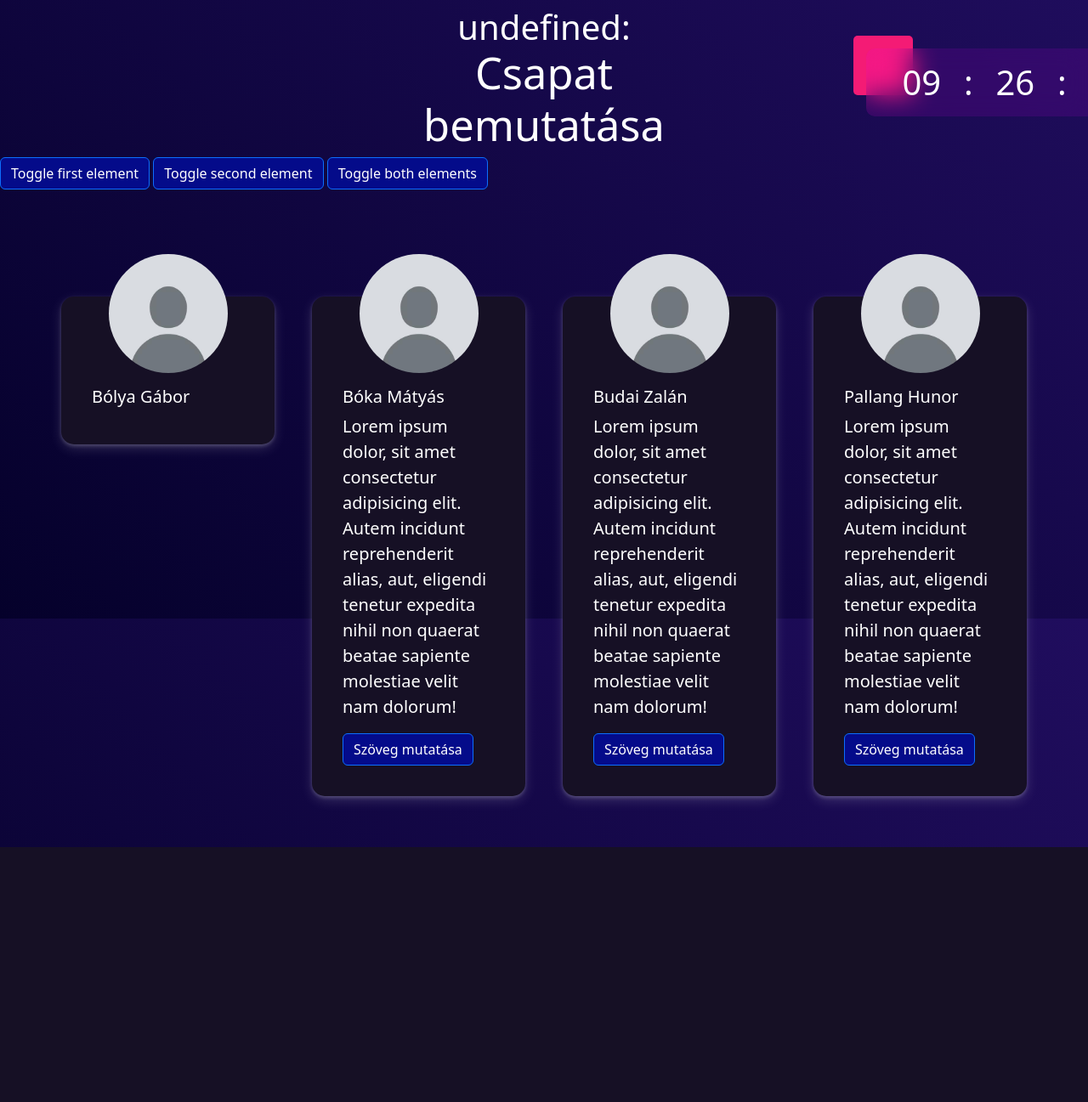
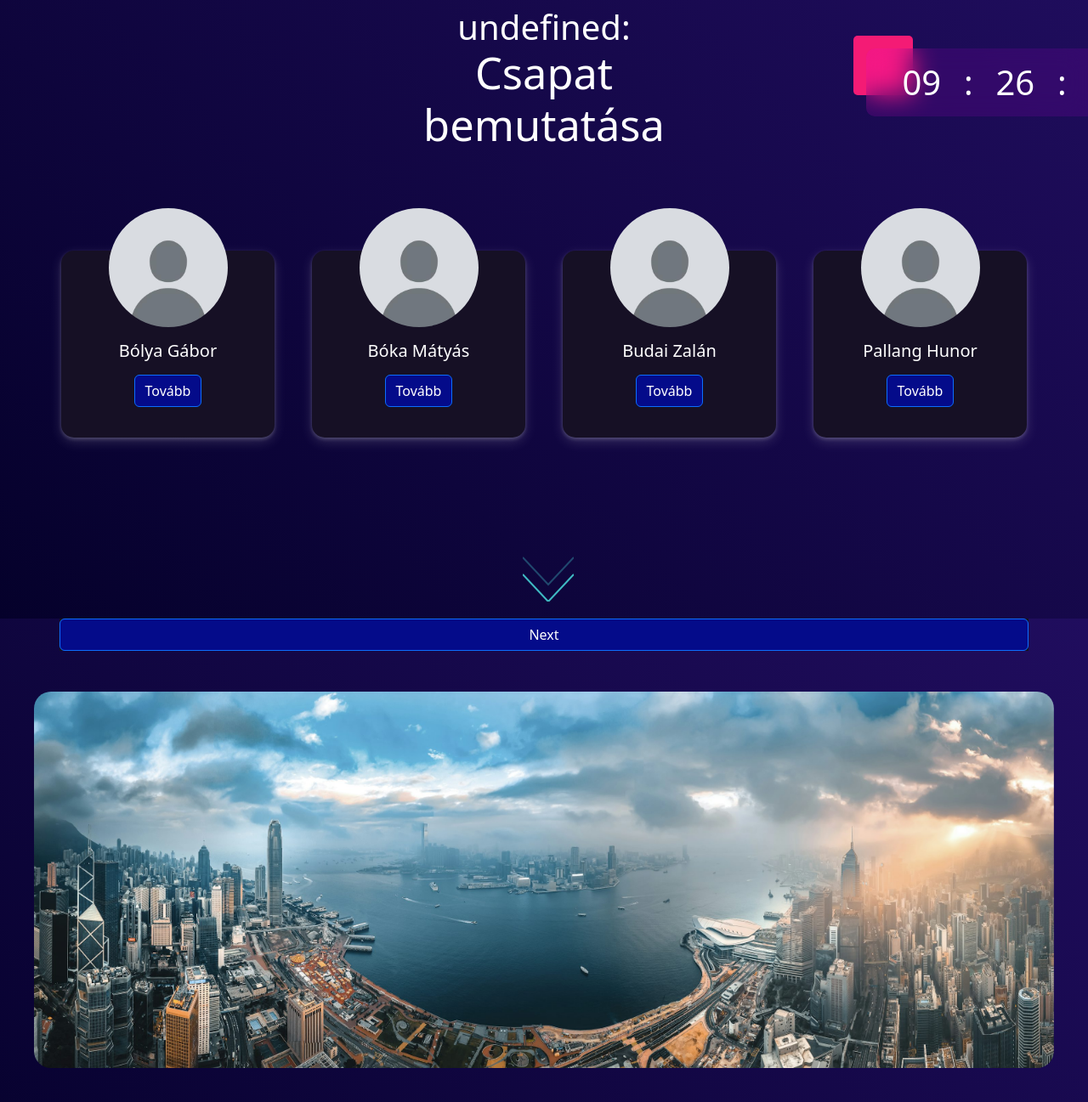
Before and after one commit to budaizalan/undefined, a PHP site: page /feladat1.html in a window 1280 px wide. Shown: the part 72-1369 px from the top of the page at 85% size. Before the commit the page ends 1069 px from the top, so only its background shows below. Run offline with PHP 8.4, Linux system fonts and the light colour scheme.

Commit message:
Recovery (styling még kell)

```diff
--- a/feladat1.html
+++ b/feladat1.html
@@ -64,33 +64,18 @@
         </div>
       </div>
     </div>
-    <p>
-      <a class="btn btn-primary" data-toggle="collapse" href="#multiCollapseExample1" role="button" aria-expanded="false" aria-controls="multiCollapseExample1">Toggle first element</a>
-      <button class="btn btn-primary" type="button" data-toggle="collapse" data-target="#multiCollapseExample2" aria-expanded="false" aria-controls="multiCollapseExample2">Toggle second element</button>
-      <button class="btn btn-primary" type="button" data-toggle="collapse" data-target=".multi-collapse" aria-expanded="false" aria-controls="multiCollapseExample1 multiCollapseExample2">Toggle both elements</button>
-    </p>
-    <div class="row">
-      <div class="col">
-        <div class="collapse multi-collapse" id="multiCollapseExample1">
-          <div class="card card-body">
-            Anim pariatur cliche reprehenderit, enim eiusmod high life accusamus terry richardson ad squid. Nihil anim keffiyeh helvetica, craft beer labore wes anderson cred nesciunt sapiente ea proident.
-          </div>
-        </div>
-      </div>
-      <div class="col">
-        <div class="collapse multi-collapse" id="multiCollapseExample2">
-          <div class="card card-body">
-            Anim pariatur cliche reprehenderit, enim eiusmod high life accusamus terry richardson ad squid. Nihil anim keffiyeh helvetica, craft beer labore wes anderson cred nesciunt sapiente ea proident.
-          </div>
-        </div>
-      </div>
-    </div>
     <div class="row cards-row">
       <div class="col-md-3">
         <div class="card">
           <img src="./img/avatar.jpg" class="card-img-top" alt="...">
           <div class="card-body">
             <h5 class="card-title">Bólya Gábor</h5>
+            <button class="btn btn-primary mt-2" type="button" data-bs-toggle="collapse" data-bs-target="#expandCard" aria-expanded="false" aria-controls="expandCard">
+              Tovább
+            </button>
+          <div class="collapse" id="expandCard">
+              Some placeholder content for the collapse component. This panel is hidden by default but revealed when the user activates the relevant trigger.
+          </div>
           </div>
         </div>
       </div>
@@ -99,8 +84,12 @@
           <img src="./img/avatar.jpg" class="card-img-top" alt="...">
           <div class="card-body">
             <h5 class="card-title">Bóka Mátyás</h5>
-            <p class="card-text">Lorem ipsum dolor, sit amet consectetur adipisicing elit. Autem incidunt reprehenderit alias, aut, eligendi tenetur expedita nihil non quaerat beatae sapiente molestiae velit nam dolorum!</p>
-            <button class="btn btn-primary show-text-btn">Szöveg mutatása</button>
+              <button class="btn btn-primary mt-2" type="button" data-bs-toggle="collapse" data-bs-target="#expandCard1" aria-expanded="false" aria-controls="expandCard">
+                Tovább
+              </button>
+            <div class="collapse" id="expandCard1">
+                Some placeholder content for the collapse component. This panel is hidden by default but revealed when the user activates the relevant trigger.
+            </div>
           </div>
         </div>
       </div>
@@ -109,8 +98,12 @@
           <img src="./img/avatar.jpg" class="card-img-top" alt="...">
           <div class="card-body">
             <h5 class="card-title">Budai Zalán</h5>
-            <p class="card-text">Lorem ipsum dolor, sit amet consectetur adipisicing elit. Autem incidunt reprehenderit alias, aut, eligendi tenetur expedita nihil non quaerat beatae sapiente molestiae velit nam dolorum!</p>
-            <button class="btn btn-primary show-text-btn">Szöveg mutatása</button>
+            <button class="btn btn-primary mt-2" type="button" data-bs-toggle="collapse" data-bs-target="#expandCard2" aria-expanded="false" aria-controls="expandCard">
+              Tovább
+            </button>
+          <div class="collapse" id="expandCard2">
+              Some placeholder content for the collapse component. This panel is hidden by default but revealed when the user activates the relevant trigger.
+          </div>
           </div>
         </div>
       </div>
@@ -119,9 +112,41 @@
           <img src="./img/avatar.jpg" class="card-img-top" alt="...">
           <div class="card-body">
             <h5 class="card-title">Pallang Hunor</h5>
-            <p class="card-text">Lorem ipsum dolor, sit amet consectetur adipisicing elit. Autem incidunt reprehenderit alias, aut, eligendi tenetur expedita nihil non quaerat beatae sapiente molestiae velit nam dolorum!</p>
-            <button class="btn btn-primary show-text-btn">Szöveg mutatása</button>
+            <button class="btn btn-primary mt-2" type="button" data-bs-toggle="collapse" data-bs-target="#expandCard3" aria-expanded="false" aria-controls="expandCard">
+              Tovább
+            </button>
+          <div class="collapse" id="expandCard3">
+              Some placeholder content for the collapse component. This panel is hidden by default but revealed when the user activates the relevant trigger.
           </div>
+          </div>
+        </div>
+      </div>
+    </div>
+    <div class="holder mt-3">
+      <a href="#slider" >
+        <svg class="arrows straight">
+          <path class="a1" d="M0 0 L30 32 L60 0"></path>
+          <path class="a2" d="M0 20 L30 52 L60 20"></path>
+          <path class="a3" d="M0 40 L30 72 L60 40"></path>
+        </svg>
+      </a>
+  </section>
+  <section class="slider-section" id="slider">
+    <div class="container mb-5">
+      <div class="row">
+        <button class="btn btn-primary" type="button" data-bs-target="#carouselExample" data-bs-slide="next">Next</button>
+      </div>
+    </div>
+    <div id="carouselExample" class="carousel slide">
+      <div class="carousel-inner">
+        <div class="carousel-item active">
+          <img src="./img/img1.jpg" class="d-block w-100" alt="...">
+        </div>
+        <div class="carousel-item">
+          <img src="./img/img2.jpg" class="d-block w-100" alt="...">
+        </div>
+        <div class="carousel-item">
+          <img src="./img/img3.jpg" class="d-block w-100" alt="...">
         </div>
       </div>
     </div>
--- a/index.html
+++ b/index.html
@@ -45,7 +45,6 @@
         <h1 class="display-6 text-center mb-0">undefined:</h1>
         <h1 class="text-center" style="font-size: calc(2rem + 2.7vw)">Munkáink </h1>
       </div>
-    </section>
 
 
       <div class="section_our_solution">
@@ -108,6 +107,7 @@
 
 
 
+</section>
 <script src="https://cdn.jsdelivr.net/npm/bootstrap@5.3.1/dist/js/bootstrap.bundle.min.js"
     integrity="sha384-HwwvtgBNo3bZJJLYd8oVXjrBZt8cqVSpeBNS5n7C8IVInixGAoxmnlMuBnhbgrkm"
     crossorigin="anonymous"></script>
--- a/style.css
+++ b/style.css
@@ -21,6 +21,7 @@ body{
 .home-section {
   justify-content: center;
   margin-top: 10vh;
+  height: 90vh;
   overflow: hidden;
 }
 
@@ -221,6 +222,10 @@ body{
   bottom: 20px;
 }
 
+.straight{
+  rotate: 0deg;
+}
+
 .arrows path {
   stroke: #42c3ca;
   fill: transparent;
@@ -281,6 +286,7 @@ body{
 }
 
 .card {
+  text-align: center;
   border-radius: 10px;
   border: none;
   position: relative;
@@ -474,3 +480,10 @@ body{
   border-radius: 50%;
   margin-top: -70px;
 }
+
+.carousel-inner {
+  margin: auto;
+  width: 150vh;
+  border-radius: 20px;
+  margin-bottom: 5vh;
+}
```
Also changed, not shown: img/img1.jpg (added), img/img2.jpg (added), img/img3.jpg (added). Lines whose indentation alone changed are shown as unchanged.
